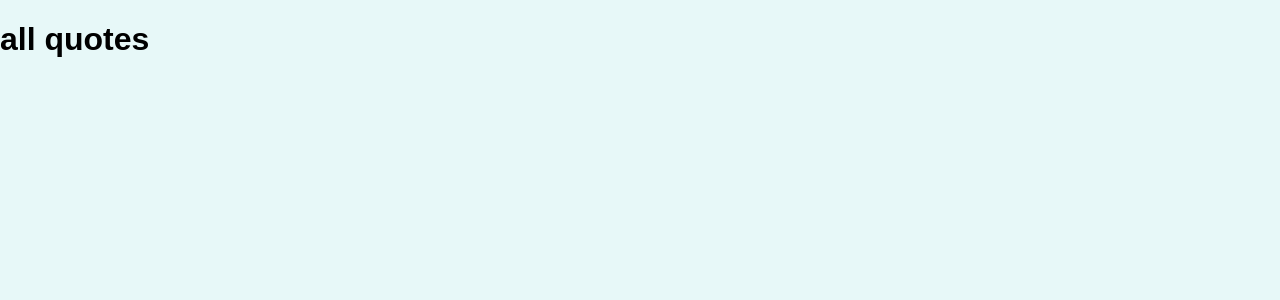
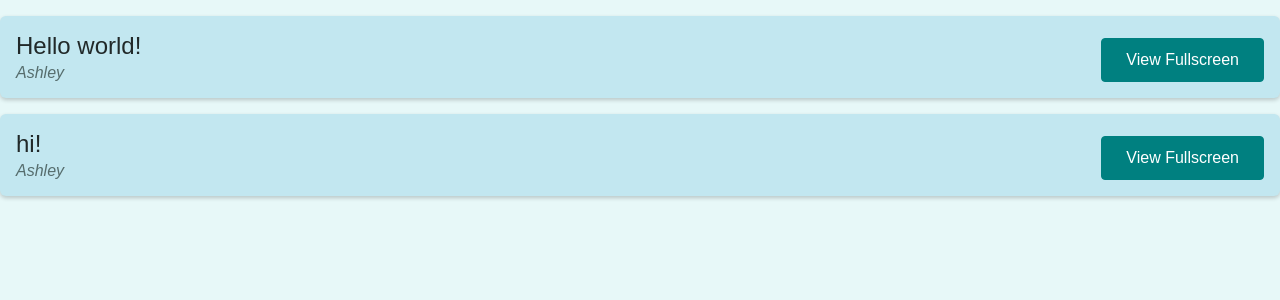
Before and after one commit to wintersprouter/quotes-react, a React (Create React App) app: page /quotes in a window 1280 px wide. Shown: the top 300 px of the page. Built offline with nearby package versions, Linux system fonts and the light colour scheme.

Commit message:
feat: adding dummy data and more content

```diff
--- a/src/pages/AllQuotes.js
+++ b/src/pages/AllQuotes.js
@@ -1,4 +1,9 @@
+import QuoteList from '../components/quotes/QuoteList'
+const DUMMY_QUOTES = [
+  { id: 'q1', author: 'Ashley', text: 'Hello world!' },
+  { id: 'q2', author: 'Ashley', text: 'hi!' }
+]
 const AllQuotes = () => {
-  return <h1>all quotes</h1>
+  return <QuoteList quotes={DUMMY_QUOTES} />
 }
 export default AllQuotes
--- a/src/pages/NewQuote.js
+++ b/src/pages/NewQuote.js
@@ -1,4 +1,8 @@
+import QuoteForm from '../components/comments/QuoteForm '
 const NewQuote = () => {
-  return <h1>New Quote</h1>
+  const addQuoteHandler = quoteData => {
+    console.log(quoteData)
+  }
+  return <QuoteForm onAddQuote={addQuoteHandler} />
 }
 export default NewQuote
```
Also changed, not shown: 1 other file (tests, documents, lock files or other folders).
